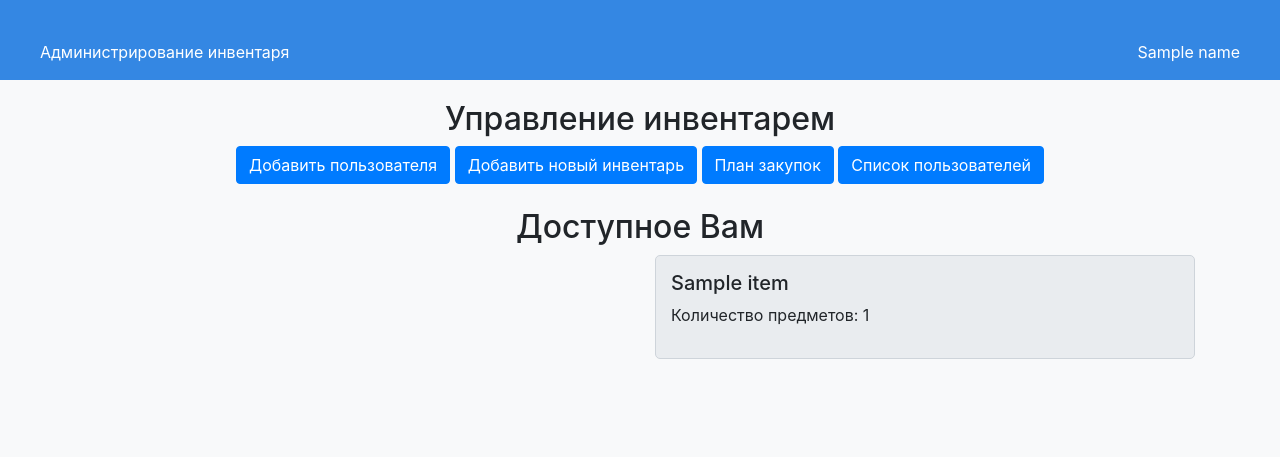
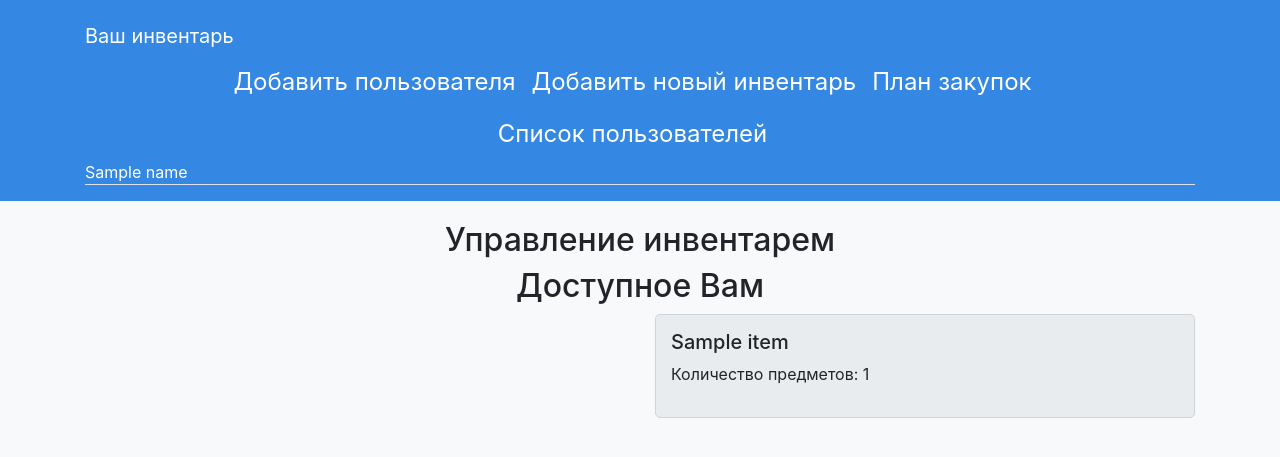
Before and after one commit to Karaseyka/Sport-equipment-management, a Flask app: template templates/admin.html in a window 1280 px wide. Shown: the top 457 px of the page. Run offline with Flask 3, Linux system fonts and the light colour scheme; the template is opened without the code that fills it: most values are stand-ins (such as "Sample title", 1, 10 or a date in 2020); some libraries are stand-ins or nearby versions.

Commit message:
made join user and inventory

```diff
--- a/main.py
+++ b/main.py
@@ -93,7 +93,7 @@ def profile_get():
 @app.route('/add_users/')
 @login_required
 def add_users():
-    users = [{'id': 1, 'name': 'User 1'}, {'id': 2, 'name': 'User 2'}, {'id': 3, 'name': 'User 3'}]
+    users = db_ses.query(User).filter_by(type="user").all()
     return render_template('add_users.html', users=users)
 
 
@@ -101,6 +101,10 @@ def add_users():
 @login_required
 def add_user_to_inventory():
     user_id = request.json.get('id')
+    goal_user = db_ses.query(User).filter_by(id=user_id).first()
+    goal_user.invent = flask_login.current_user.id
+    db_ses.add(goal_user)
+    db_ses.commit()
     return "", 201
 
 
--- a/templates/add_users.html
+++ b/templates/add_users.html
@@ -50,7 +50,7 @@
 </head>
 <body>
 <div class="header">
-    <span class="up" style="float:left">Инвентарь</span>
+    <h3 class="up" style="float:left">Инвентарь</h3>
     <!-- <img src="/static/png-klev-club-6y0l-p-polzovatel-png-29.png"> -->
     <span class="up" style="float:right">{{ name }}</span>
 </div>
--- a/templates/admin.html
+++ b/templates/admin.html
@@ -13,8 +13,19 @@
                 .header {
             background-color: #3487e3;
             color: white;
-            padding: 40px;
-            text-align: center;
+            padding: 55px; /* Уменьшено значение для уменьшения высоты */
+            display: flex; /* Используем Flexbox */
+            justify-content: space-between; /* Распределяем элементы по краям */
+            align-items: center; /* Выравниваем по центру по вертикали */
+        }
+
+        .header span {
+            color: white; /* Устанавливаем цвет текста в белый для всех span внутри header */
+        }
+
+        .nav-link {
+            font-size: 1.5rem; /* Увеличиваем размер текста навигации */
+            color: white; /* Делаем текст навигации белым */
         }
 
         .inventory-list {
@@ -45,24 +56,29 @@
 
         .up {
             vertical-align: 45px;
+            font-size: 1.5rem;
         }
     </style>
 </head>
 <body>
-<div class="header">
-    <span class="up" style="float:left">Администрирование инвентаря</span>
-    <span class="up" style="float:right">{{ name }}</span>
+<div class="header h-5 p-3">
+    <div class="container">
+    <header class="d-flex flex-wrap align-items-center justify-content-center justify-content-md-between ms-2 border-bottom">
+      <span class="navbar-brand">Ваш инвентарь</span>
+      <ul class="nav col-12 col-md-auto mb-2 justify-content-center mb-md-0">
+        <li><a href="/add_users/" class="nav-link px-2 link-secondary">Добавить пользователя</a></li>
+        <li><a href="#" class="nav-link px-2">Добавить новый инвентарь</a></li>
+        <li><a href="#" class="nav-link px-2">План закупок</a></li>
+        <li><a href="#" class="nav-link px-2">Список пользователей</a></li>
+      </ul>
+      <span class="fs-4">{{ name }}</span>
+    </header>
+  </div>
 </div>
 
-<div class="container inventory-list">
+<div class="container">
+    <div class="inventory-list">
         <h2 align="center">Управление инвентарем</h2>
-    <div class="text-center mb-4">
-        <a href="/add-user" class="btn btn-primary">Добавить пользователя</a>
-        <a href="/add-inventory-item" class="btn btn-primary">Добавить новый инвентарь</a>
-        <a href="/purchase-plan" class="btn btn-primary">План закупок</a>
-        <a href="/user-list" class="btn btn-primary">Список пользователей</a>
-    </div>
-
         <h2 align="center">Доступное Вам</h2>
         <div class="row">
             <div class="col-sm-6">
@@ -81,17 +97,15 @@
                 {% for item in inventory %}
                 {% if inventory.index(item) % 2 != 0 %}
                 <div class="col-md-14">
-                <div class="inventory-item">
-                    <h5>{{ item.name }}</h5>
-                    <p>Количество предметов: {{ item.count }}</p>
-                </div>
+                    <div class="inventory-item"><h5>{{ item.name }}</h5>
+                        <p>Количество предметов: {{ item.count }}</p></div>
                 </div>
                 {% endif %}
                 {% endfor %}
             </div>
         </div>
     </div>
-
+</div>
     <script src="https://code.jquery.com/jquery-3.5.1.slim.min.js"></script>
     <script src="https://cdn.jsdelivr.net/npm/@popperjs/core@2.9.2/dist/umd/popper.min.js"></script>
     <script src="https://stackpath.bootstrapcdn.com/bootstrap/4.5.2/js/bootstrap.min.js"></script>
```
Also changed, not shown: templates/polzovatel.html (+11 -40 lines), data/instance/sportequip.db. Lines whose indentation alone changed are shown as unchanged.
